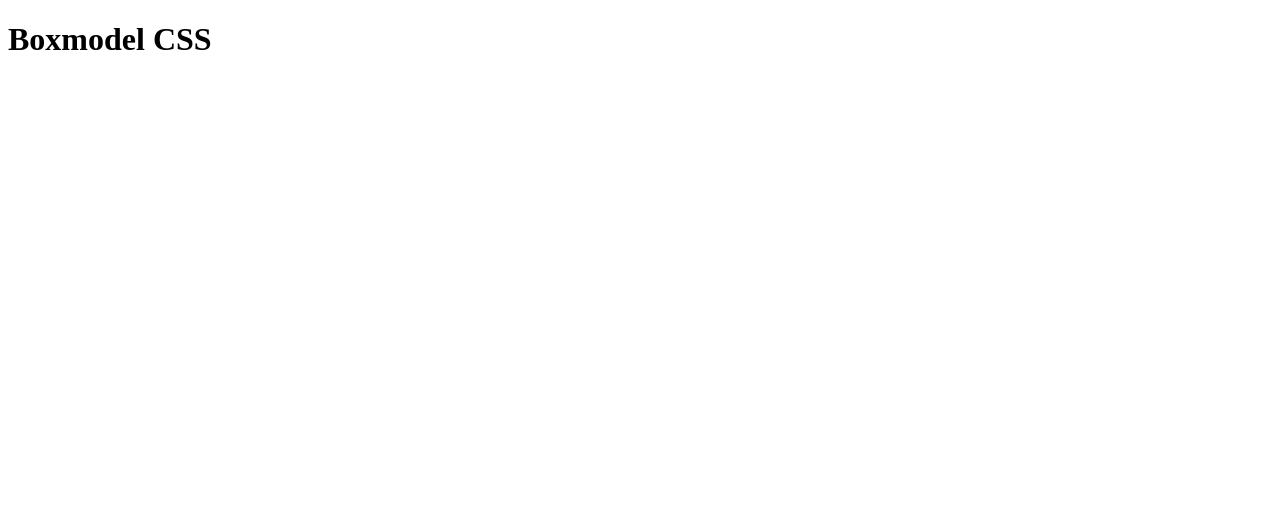
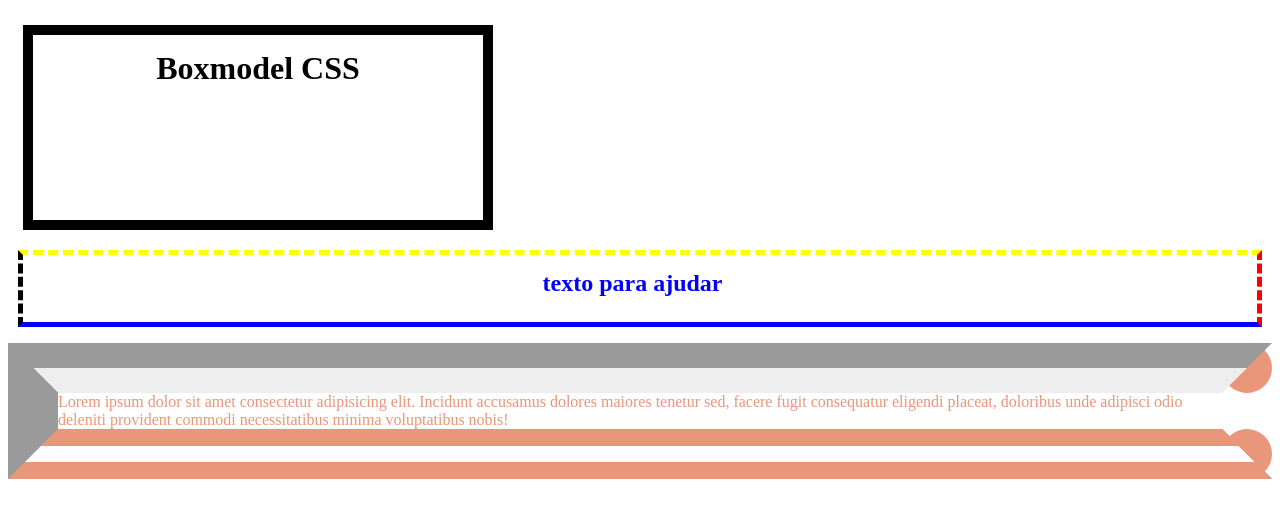
Before and after one commit to stellabarreto/psg-prog-web-html, a PHP site: page /atividade09.html in a window 1280 px wide. Before the commit the part shown is almost empty. Shown: the top 518 px of the page. Run offline with PHP 8.4, Linux system fonts and the light colour scheme.

Commit message:
novas atividades

```diff
--- a/atividade09.html
+++ b/atividade09.html
@@ -4,9 +4,11 @@
     <meta charset="UTF-8">
     <meta name="viewport" content="width=device-width, initial-scale=1.0">
     <title>Document</title>
-    <link rel="stylesheet" type="text/css" href="style.css" media="all">
+    <link rel="stylesheet" type="text/css" href="./css/style.css" media="all">
 </head>
 <body>
     <h1>Boxmodel CSS</h1>
+    <h2>texto para ajudar</h2>
+    <p>Lorem ipsum dolor sit amet consectetur adipisicing elit. Incidunt accusamus dolores maiores tenetur sed, facere fugit consequatur eligendi placeat, doloribus unde adipisci odio deleniti provident commodi necessitatibus minima voluptatibus nobis!</p>
 </body>
 </html>
--- a/css/style.css
+++ b/css/style.css
@@ -1,14 +1,53 @@
 /*importando folha de estilo externa
 @import "style2.cc";*/
+h1{/*incluso mudança de fonte*/
+    text-align: center;
+    /*font-size: 4em;*/
+    font: sans-serif;
+    /*alteração da borda*/
+    border: solid 10px;
+    /*alteração do padding...Colocando somente 2 valores, o 1º será o superior e inferior e o 2º valor será direita e esquerda*/
+    padding: 15px 25px 20px 25px;
+    /*alteração da margen*/
+    margin: 25px 15px 20px 15px;
+    width: 400px;
+    height: 150px;
+}
+
 h2{
     text-align: center;
     color: blue;
-    font-size: 3em;
+    /*font-size: 3em;*/
+    /*alteração da margem*/
+    margin-top: 20px;
+    margin-right: 10px;
+    margin-bottom: 15px;
+    margin-left: 10px;
+    /*alteração do padding*/
+    padding-top: 15px;
+    padding-right: 30px;
+    padding-bottom: 25px;
+    padding-left: 15px;
+    /*alteração das bordas*/
+    border-top: yellow dashed 5px;
+    border-right: red dashed 5px;
+    border-bottom: blue solid 5px;
+    border-left: black dashed 5px;
+
 }
 
 p{
     color: darksalmon;
-    background-color: rgb(12, 11, 11);
+    /*background-color: rgb(12, 11, 11);*/
+    /*alteração das bordas*/
+    border-top-style: groove;
+    border-top-width: 50px;
+    border-right-style: dotted;
+    border-right-width: 50px;
+    border-bottom-style: double;
+    border-bottom-width: 50px;
+    border-left-style: inset;
+    border-left-width: 50px;
 }
 
 .fundo{
```
Also changed, not shown: atividade05.html (deleted, +0 -13 lines), atividade06.html (+4 -19 lines), atividade07.html (+16 -10 lines), atividade08.html (added, +22 -0 lines).
